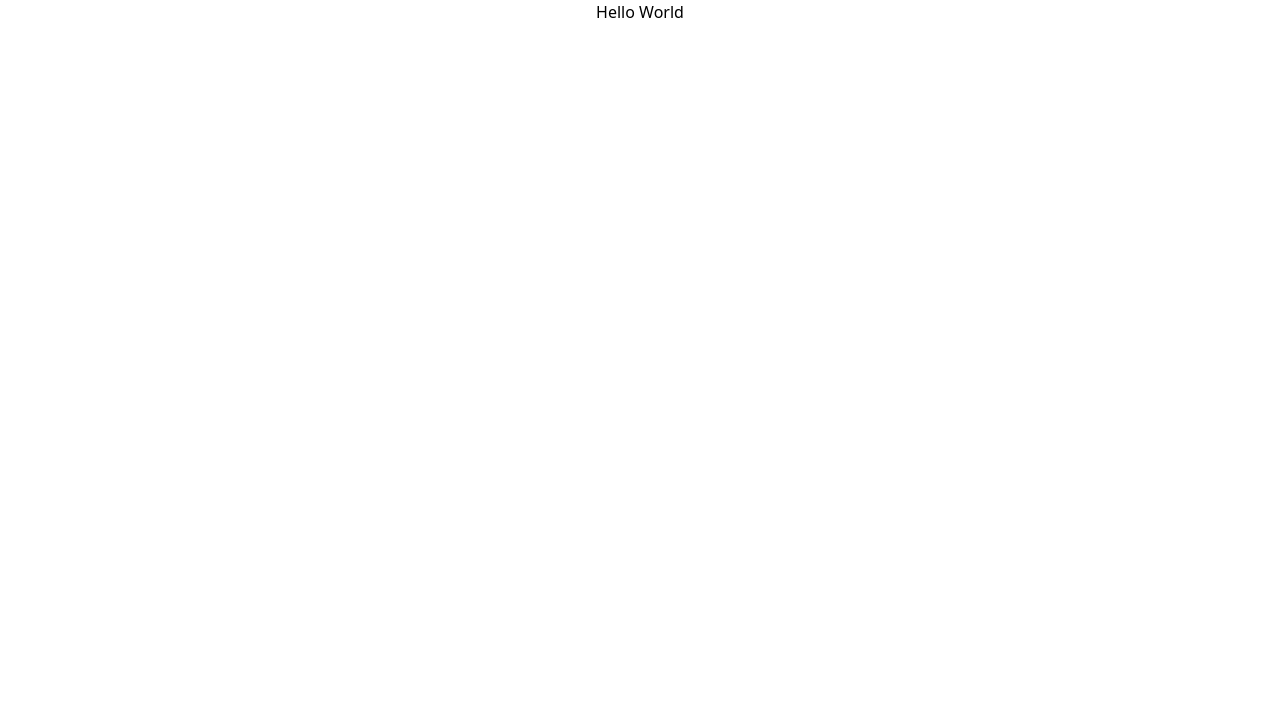
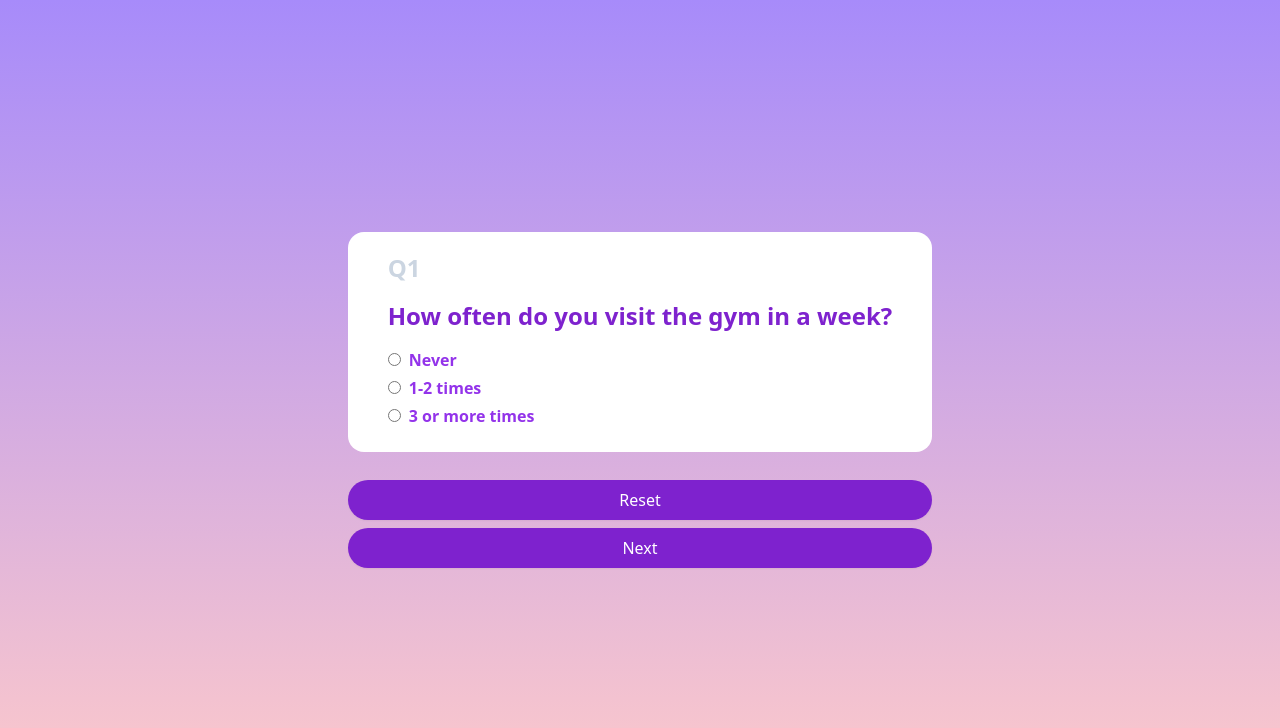
Before and after one commit to muinmundzir/survey-form, a React (Vite) app: page / in a window 1280 px wide. Shown: the top 728 px of the page. Built offline with nearby package versions, Linux system fonts and the light colour scheme.

Commit message:
feat: add layout styling

```diff
--- a/src/App.tsx
+++ b/src/App.tsx
@@ -1,9 +1,10 @@
+import Form from "./components/Form/Form"
 
 function App() {
 
   return (
-    <div className="text-center w-full mx-auto">
-      Hello World
+    <div className="h-screen bg-gradient-to-b from-violet-400 to-red-200 mx-auto">
+      <Form />
     </div>
   )
 }
--- /dev/null
+++ b/src/components/Button/Button.tsx
@@ -0,0 +1,16 @@
+
+interface ButtonProps {
+    text: string;
+    onClick: () => void;
+    disabled?: boolean;
+}
+
+function Button({text, onClick, disabled}: ButtonProps) {
+  return (
+    <button disabled={disabled} onClick={onClick} className="rounded-3xl bg-purple-700 mt-2 py-2 text-white text-center shadow-sm hover:bg-purple-600">
+      {text}
+    </button>
+  );
+}
+
+export default Button;
--- /dev/null
+++ b/src/components/Form/Form.tsx
@@ -0,0 +1,50 @@
+// Library
+import { useState } from "react";
+
+// Component
+import Button from "../Button/Button";
+import RadioInput from "./RadioInput";
+
+// Data
+import { surveyQuestions } from "../../data";
+
+function Form() {
+  const [questions, setQuestions] = useState(surveyQuestions);
+  const [activeQuestion, setActiveQuestion] = useState(questions[0]);
+  const [page, setPage] = useState(1);
+
+  function handleSubmit() {
+    if (page === surveyQuestions.length) {
+        alert("Form submitted!")
+    } else {
+        setPage((prevValue) => prevValue + 1);
+        setActiveQuestion(questions[page - 1]);
+    }
+  }
+
+  function handleReset() {
+    setPage(1);
+    setActiveQuestion(questions[0]);
+  }
+
+  return (
+    <section className="h-screen w-screen grid place-content-center content-center p-8 shadow-sm">
+      <form className="rounded-2xl mb-5 bg-white py-5 px-10">
+        <h1 className="mb-4 font-semibold text-2xl text-slate-300">Q{page}</h1>
+        <p className="mb-4 font-semibold text-2xl text-purple-700">
+          {activeQuestion.question}
+        </p>
+        {activeQuestion.options.map(({ option }, index) => (
+          <RadioInput option={`${activeQuestion.id}`} label={option} key={index} />
+        ))}
+      </form>
+      <Button text="Reset" onClick={handleReset} />
+      <Button
+        text={page === surveyQuestions.length ? "Submit" : "Next"}
+        onClick={handleSubmit}
+      />
+    </section>
+  );
+}
+
+export default Form;
--- /dev/null
+++ b/src/components/Form/RadioInput.tsx
@@ -0,0 +1,20 @@
+interface RadioInputProps {
+    label: string;
+    option: string;
+}
+
+function RadioInput({label, option}: RadioInputProps) {
+  return (
+    <div className="mb-1">
+      <input
+        className="mr-2 text-lg accent-purple-600"
+        type="radio"
+        name={`question-option-${option}`}
+        id={option}
+      />
+      <label htmlFor={option} className="font-semibold text-purple-600">{label}</label>
+    </div>
+  );
+}
+
+export default RadioInput;
--- /dev/null
+++ b/src/data.ts
@@ -0,0 +1,90 @@
+export const surveyQuestions = [
+  {
+    id: 1,
+    question: "How often do you visit the gym in a week?",
+    options: [
+      { option: "Never" },
+      { option: "1-2 times" },
+      { option: "3 or more times" },
+    ],
+  },
+  {
+    id: 2,
+    question: "What type of exercise do you prefer at the gym?",
+    options: [
+      { option: "Cardiovascular" },
+      { option: "Strength training" },
+      { option: "Yoga or Pilates" },
+    ],
+  },
+  {
+    id: 3,
+    question: "What time of day do you usually visit the gym?",
+    options: [
+      { option: "Morning" },
+      { option: "Afternoon" },
+      { option: "Evening" },
+    ],
+  },
+  {
+    id: 4,
+    question: "How important is the gym's location to you?",
+    options: [
+      { option: "Very important" },
+      { option: "Somewhat important" },
+      { option: "Not important" },
+    ],
+  },
+  {
+    id: 5,
+    question: "Do you prefer working out alone or with a partner or group?",
+    options: [
+      { option: "Alone" },
+      { option: "With a partner" },
+      { option: "In a group" },
+    ],
+  },
+  {
+    id: 6,
+    question: "How satisfied are you with the gym's equipment and facilities?",
+    options: [
+      { option: "Very satisfied" },
+      { option: "Somewhat satisfied" },
+      { option: "Not satisfied" },
+    ],
+  },
+  {
+    id: 7,
+    question: "Have you taken any gym classes or personal training sessions?",
+    options: [
+      { option: "Yes" },
+      { option: "No" },
+      { option: "I'm interested but haven't yet" },
+    ],
+  },
+  {
+    id: 8,
+    question: "How would you rate the customer service at the gym?",
+    options: [{ option: "Excellent" }, { option: "Good" }, { option: "Poor" }],
+  },
+  {
+    id: 9,
+    question:
+      "Do you think the gym should offer more variety in its exercise classes?",
+    options: [
+      { option: "Yes, definitely" },
+      { option: "Maybe, I'm not sure" },
+      { option: "No, I'm happy with the current offerings" },
+    ],
+  },
+  {
+    id: 10,
+    question:
+      "How likely are you to recommend the gym to a friend or family member?",
+    options: [
+      { option: "Highly likely" },
+      { option: "Somewhat likely" },
+      { option: "Not likely" },
+    ],
+  },
+];
```
